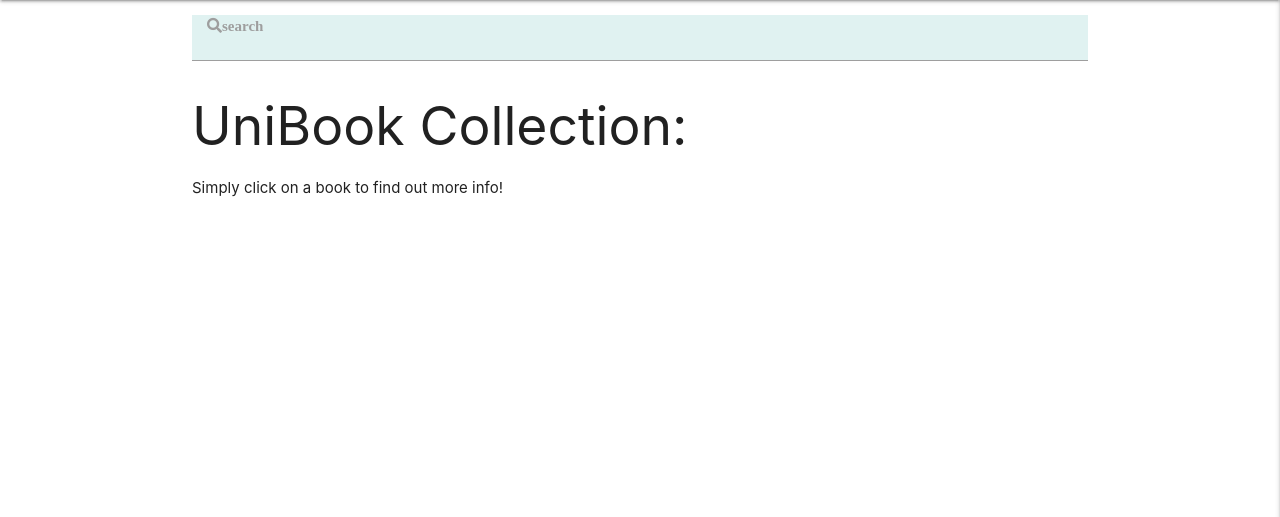
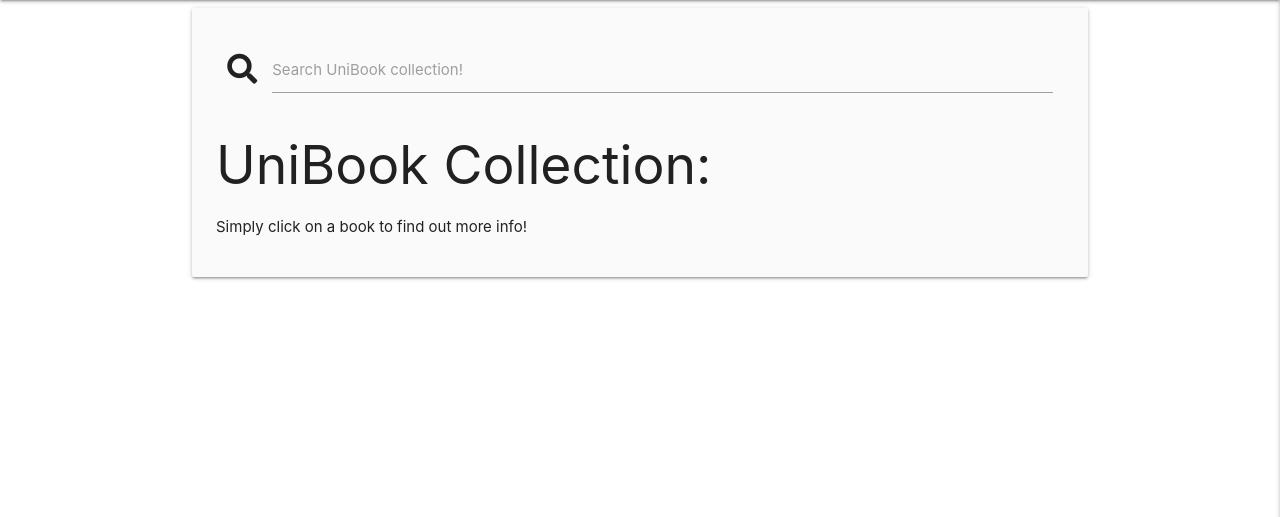
Before and after one commit to byrnelorcan/MS3-UniBook, a Flask app: page / in a window 1280 px wide. Shown: the part 64-581 px from the top of the page. Run offline with Flask 2, Linux system fonts and the light colour scheme; data that the repository does not hold is empty; some libraries are stand-ins or nearby versions.

Commit message:
search functionality

```diff
--- a/app.py
+++ b/app.py
@@ -22,6 +22,13 @@ mongo = PyMongo(app)
 @app.route("/get_books")
 def get_books():
     books = mongo.db.books.find()
+    return render_template("books.html", books=books)
+
+
+@app.route("/search", methods=["GET", "POST"])
+def search():
+    query = request.form.get("query")
+    books = list(mongo.db.books.find({"$text": {"$search": query}}))
     return render_template("books.html", books=books)
 
 
--- a/templates/books.html
+++ b/templates/books.html
@@ -1,15 +1,18 @@
 {% extends "base.html" %}
 {% block content %}
 
-<div class="teal lighten-5">
-    <form>
-      <div class="input-field">
-        <input id="search" type="search" required>
-        <label class="label-icon" for="search"><i class="fa fa-search">search</i></label>
-        <i class="material-icons">close</i>
+<div class="row card-panel grey lighten-5">
+  <form action="{{ url_for('search') }}" method="POST" class="col s12">
+    <div class="row">
+      <div class="input-field col s12">
+        <i class="fas fa-search prefix"></i>
+        <input type="text" name="query" id="query" required>
+        <label for="query">Search UniBook collection!</label>
       </div>
-    </form>
-  </div>
+
+
+  </form>
+</div>
 
   <header>
     <div>
```
